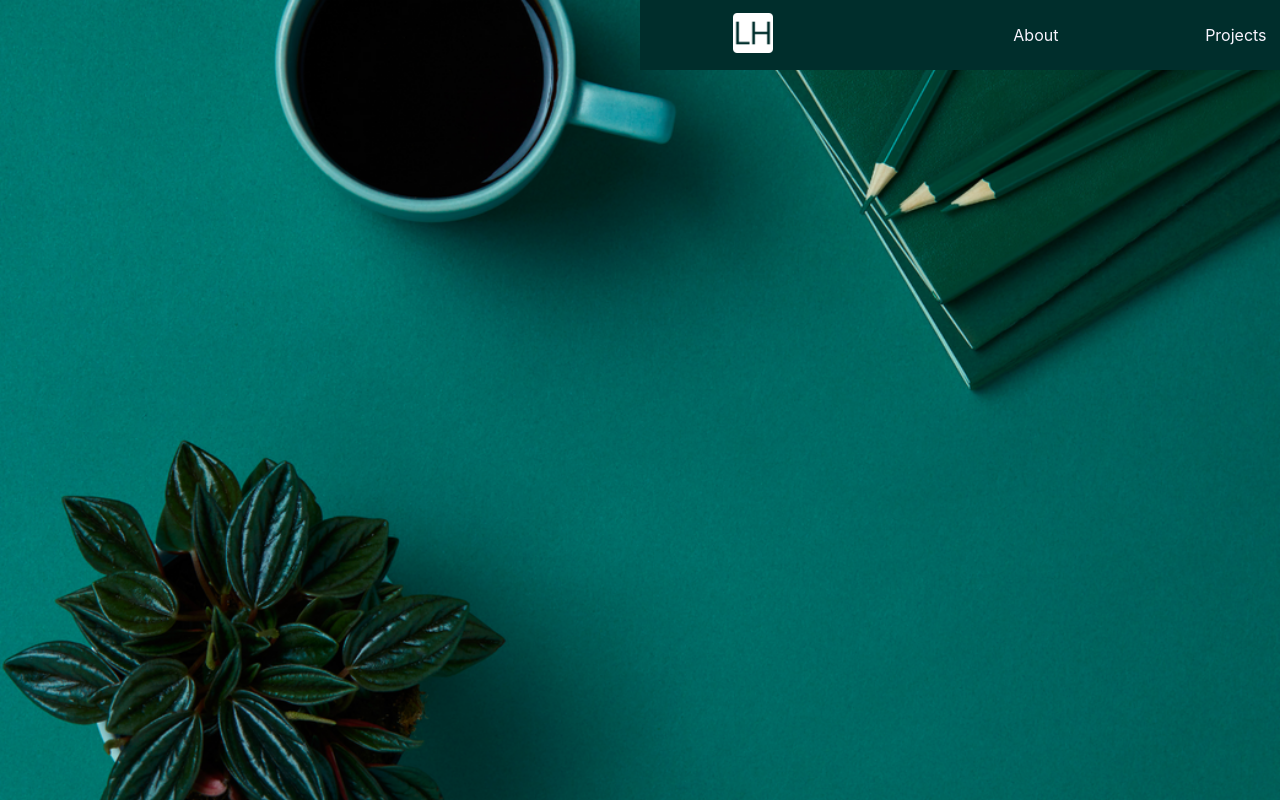
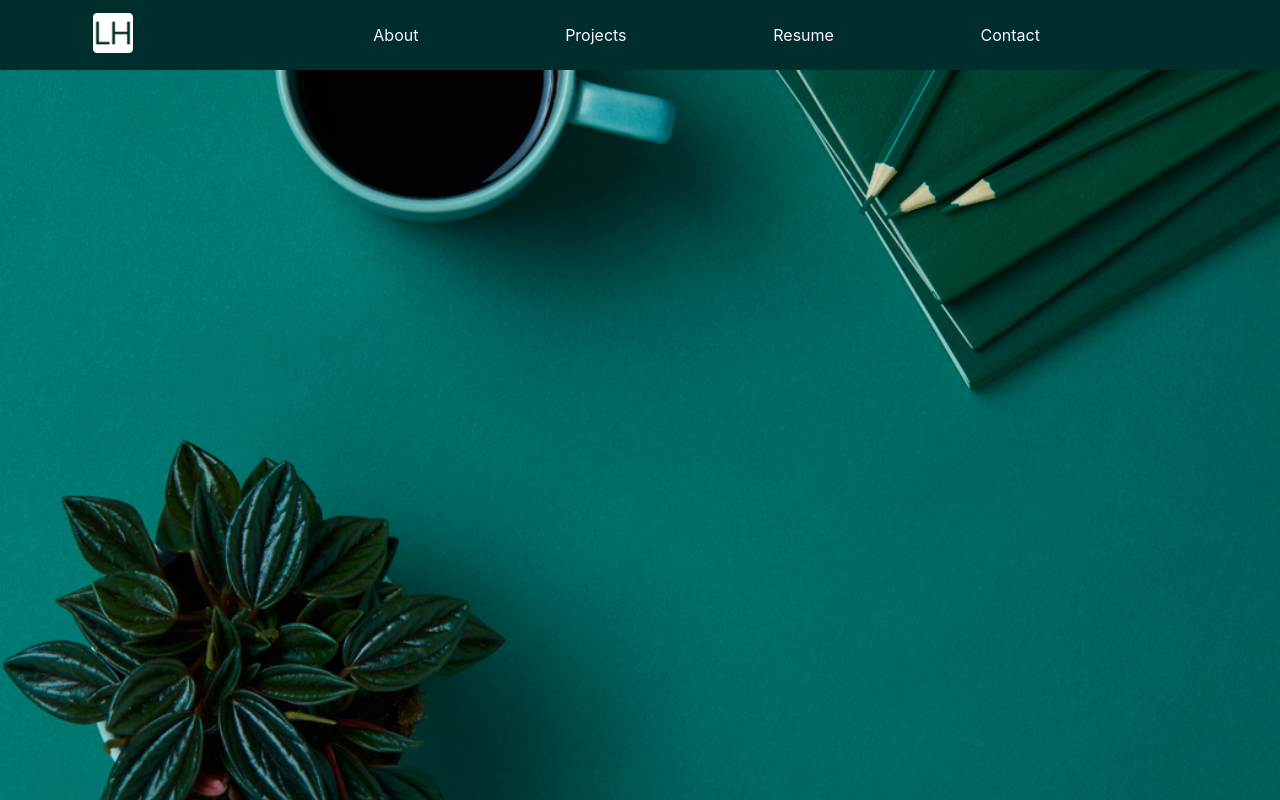
Before and after one commit to lindsay-henderson/lindsay-henderson-resume, a React (Create React App) app: page /about in a window 1280 px wide. Shown: the top 800 px of the page. Built offline with nearby package versions, Linux system fonts and the light colour scheme.

Commit message:
set background image to 100% width

```diff
--- a/src/App.css
+++ b/src/App.css
@@ -1,9 +1,14 @@
 main {
   margin-top: 20%;
   border: 0;
+  width: 100%;
   height: 100vh;
   font-family: 'Poppins', sans-serif;
   color:#07140e;
+}
+
+.bg-img {
+  width: 100%;
 }
 
 html {
```
